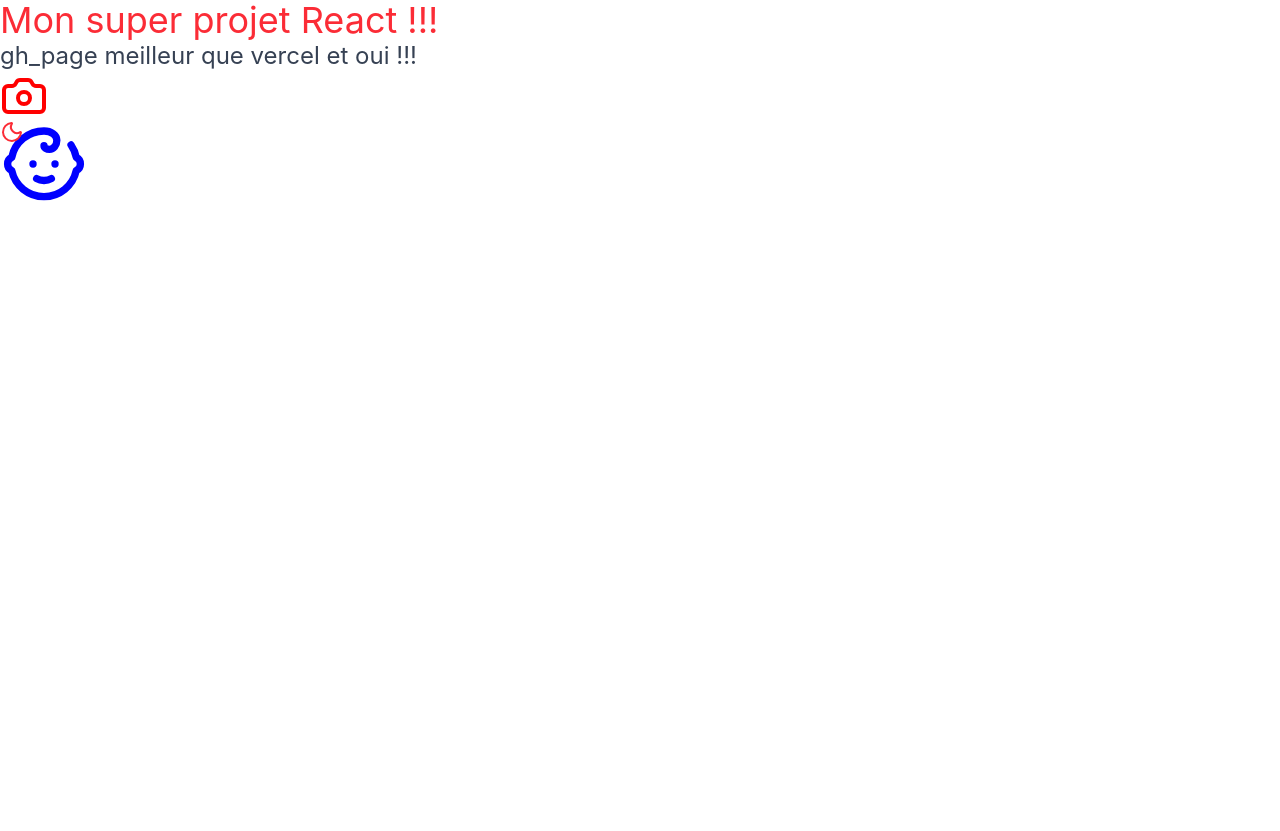
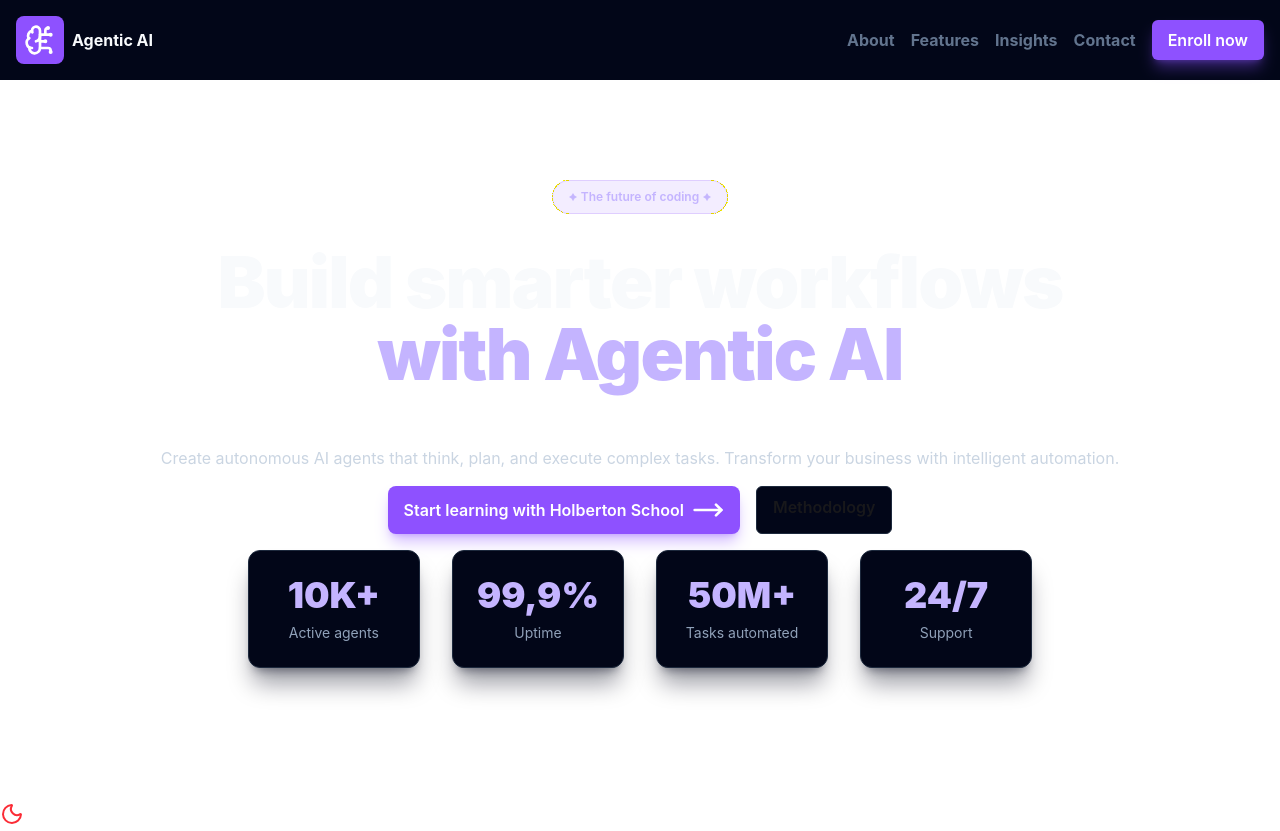
Before and after one commit to Tomsonne/holbertonschool-agentic_ai, a React app in the folder front_end-frameworks/react/: page / in a window 1280 px wide. Before the commit the page ends 800 px from the top, so only its background shows below. Built offline with nearby package versions, Linux system fonts and the light colour scheme; the HTML template or start-up script is replaced by a standard one.

Commit message:
task2 Hero

```diff
--- a/front_end-frameworks/react/src/App.jsx
+++ b/front_end-frameworks/react/src/App.jsx
@@ -1,16 +1,16 @@
-import { Camera, Moon, Sun, Baby } from "lucide-react";
+import { Camera, Moon, Sun, Baby } from "lucide-react"; // importe icone via lucide react
+import Header from "./components/Header.jsx"; // importe mon header
+import Hero from "./sections/Hero.jsx"; // importe ma section hero
+
 function App() {
   return (
-    <>
-     <h1 className="text-4xl text-red-500">Mon super projet React !!!</h1>
-     <h2 className="text-2xl text-gray-700">gh_page meilleur que vercel et oui !!!</h2>
-     <Camera color="red" size={48} />
-     <label className="swap swap-rotate">
-  {/* this hidden checkbox controls the state */}
+  <>
+    <Header />
+    <Hero />
 
-      <Baby color="blue" size={88} />
+    <label className="swap swap-rotate"> {/* ajoute label pour dark mode */}
 
-  <input className="theme-controller" type="checkbox" value="dark" />
+  < input className="theme-controller" type="checkbox" value="dark" />
 
     {/* Sun icon */}
     <Sun className="swap-on text-red-500" />
@@ -18,7 +18,8 @@
     {/* Moon icon */}
     <Moon className="swap-off text-red-500" />
     </label>
-    </>
+
+  </>
   );
 }
 
--- /dev/null
+++ b/front_end-frameworks/react/src/components/Header.jsx
@@ -0,0 +1,73 @@
+import { BrainCircuit } from "lucide-react";
+
+function Header() {
+  return (
+    <header className="fixed top-0 z-50 w-full bg-slate-950 p-4 text-white">
+
+        {/* mx auto centrage horizontal / flex enfant sur meme ligne
+        / items-center centre les enfants / justify-betwenn place le premier a gauche et dernier a droite donc ici enroll now en dernier */}
+        <div className="container mx-auto mx-auto flex items-center justify-between">
+            <a
+            href="#home-section"
+            className="flex items-center gap-2"
+            >
+                <div className="rounded-lg bg-violet-500 p-2">
+                <BrainCircuit size={32} />
+                </div>
+                <span className="text-slate-50 font-bold">
+                    Agentic AI
+                </span>
+            </a>
+            <div className="ml-auto flex items-center gap-4"> {/* ml-auto pousse vers la droit margin left marge a gauche  */}
+            <nav aria-label="Main navigation" className="hidden md:block">
+                <ul className="flex gap-4">
+                    <li>
+                        <a
+                            className="font-bold text-slate-500 hover:text-white"
+                            href="#about-section"
+                        >
+                            About
+                        </a>
+                    </li>
+
+                    <li>
+                        <a
+                            className="font-bold text-slate-500 hover:text-white"
+                            href="#features-section"
+                        >
+                            Features
+                        </a>
+                    </li>
+
+                    <li>
+                        <a
+                            className="font-bold text-slate-500 hover:text-white"
+                            href="#insights-section"
+                        >
+                            Insights
+                        </a>
+                    </li>
+
+                    <li>
+                        <a
+                            className="font-bold text-slate-500 hover:text-white"
+                            href="#contact-section"
+                        >
+                            Contact
+                        </a>
+                    </li>
+                </ul>
+            </nav>
+                <button
+                    type="button"
+                    className="px-4 py-2 font-semibold rounded-md bg-violet-500 hover:bg-violet-600 shadow-lg shadow-violet-500/40"
+                >
+                    Enroll now
+                </button>
+            </div>
+        </div>
+    </header>
+  );
+}
+
+export default Header;
--- /dev/null
+++ b/front_end-frameworks/react/src/sections/Hero.jsx
@@ -0,0 +1,84 @@
+import { Astroid, MoveRight } from "lucide-react";
+
+function Hero() {
+    return (
+        <section
+            id="hero-section"
+            className="container mx-auto flex min-h-screen flex-col items-center justify-center gap-4 px-4 pt-36 pb-24 text-center"
+        >
+            <p className="mb-4 inline-flex items-center gap-1 rounded-full bg-violet-500/10 px-4 py-2 text-xs font-semibold text-violet-300 border border-violet-500/20">
+                <Astroid color="#C4B5FD" fill="#C4B5FD" size={8} />
+                    The future of coding
+                <Astroid color="#C4B5FD" fill="#C4B5FD" size={8} />
+            </p>
+
+            <h1 className= "text-5xl md:text-7xl font-black tracking-tight leading-none">
+
+                <span className="text-slate-50">
+                    Build smarter workflows<br />
+                </span>
+
+                <span className="text-violet-300">
+                    with Agentic AI
+                </span>
+            </h1>
+
+            <br />
+
+            <p className="text-sm md:text-base text-slate-300" >
+                Create autonomous AI agents that think, plan, and execute complex tasks. Transform your business with intelligent automation.
+            </p>
+
+            <div className="flex flex-col gap-4 sm:flex-row">
+                <a href="#contact-section"
+                        type="button"
+                        className="flex items-center gap-2 rounded-lg bg-violet-500 px-4 py-2 font-semibold text-white transition hover:bg-violet-600 shadow-lg shadow-violet-500/40">
+                    Start learning with Holberton School
+                    <MoveRight size={32} />
+                </a>
+
+
+                <a href=""
+                        type="button"
+                        className="px-4 py-2 font-semibold rounded-md border border-slate-800 bg-slate-950 hover:bg-slate-900"
+                    >
+                        Methodology
+
+                </a>
+            </div>
+
+            <dl className="grid grid-cols-2 md:grid-cols-4 gap-8">
+                <div className=" flex flex-col items-center rounded-xl border border-slate-800 bg-slate-950 p-6 text-center shadow-xl shadow-slate-950/40">
+                    <dt className="order-2 mt-2 text-sm text-slate-400">
+                        Active agents
+                    </dt>
+                        <dd className="order-1 text-4xl font-black text-violet-300" > 10K+ </dd>
+                </div>
+
+                <div className=" flex flex-col items-center rounded-xl border border-slate-800 bg-slate-950 p-6 text-center shadow-xl shadow-slate-950/40">
+                    <dt className="order-2 mt-2 text-sm text-slate-400">
+                        Uptime
+                    </dt>
+                        <dd className="order-1 text-4xl font-black text-violet-300" > 99,9% </dd>
+                </div>
+
+                <div className=" flex flex-col items-center rounded-xl border border-slate-800 bg-slate-950 p-6 text-center shadow-xl shadow-slate-950/40">
+                    <dt className="order-2 mt-2 text-sm text-slate-400">
+                        Tasks automated
+                    </dt>
+                        <dd className="order-1 text-4xl font-black text-violet-300" > 50M+ </dd>
+                </div>
+
+                <div className=" flex flex-col items-center rounded-xl border border-slate-800 bg-slate-950 p-6 text-center shadow-xl shadow-slate-950/40">
+                    <dt className="order-2 mt-2 text-sm text-slate-400">
+                        Support
+                    </dt>
+                        <dd className="order-1 text-4xl font-black text-violet-300" > 24/7 </dd>
+                </div>
+
+            </dl>
+        </section>
+    );
+}
+
+export default Hero;
```
